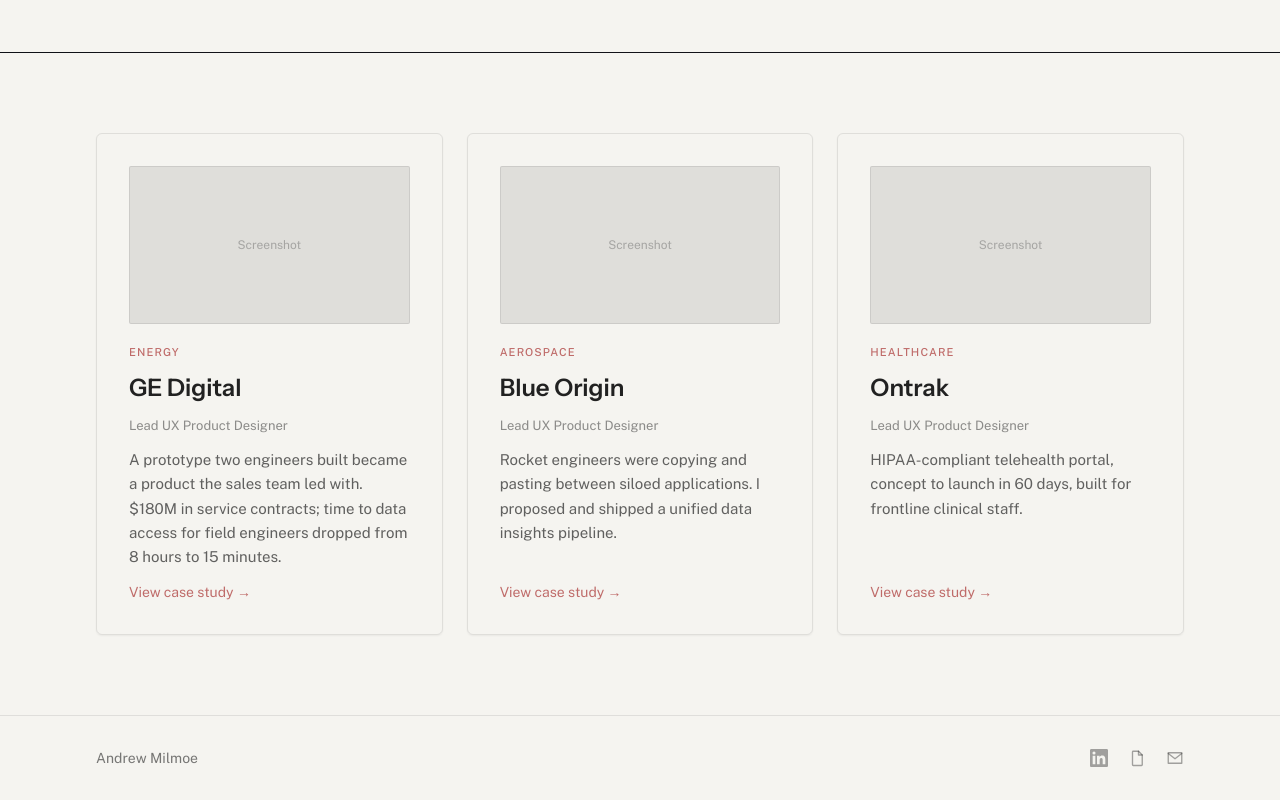
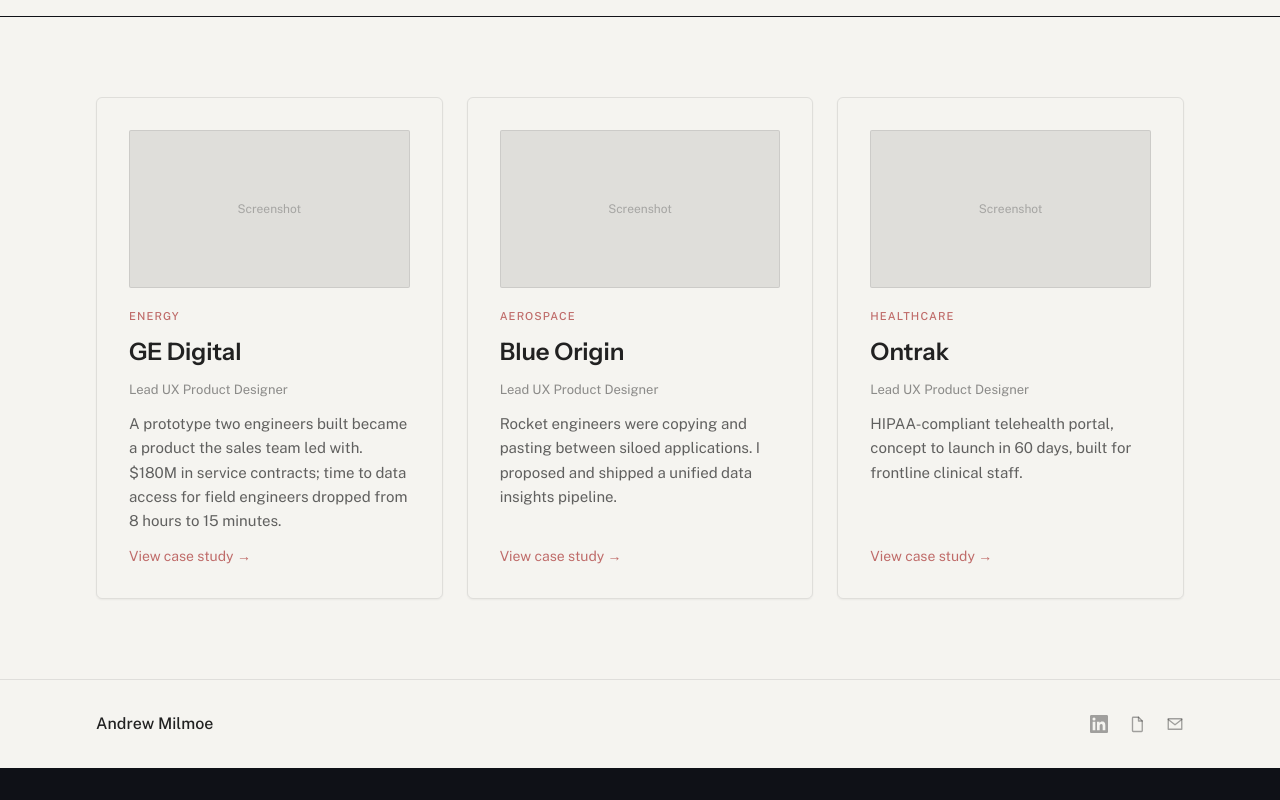
Before and after one commit to Coolaboratory/milmoe.com, a React (Vite) app: page / in a window 1280 px wide. Shown: the part 1256-2056 px from the top of the page. After the commit the page ends 2024 px from the top, so only its background shows below. Built offline with nearby package versions, Linux system fonts and the light colour scheme.

Commit message:
Halve header height, double header-drop duration, match footer name styling to header

```diff
--- a/src/App.tsx
+++ b/src/App.tsx
@@ -56,7 +56,7 @@
         reducedMotion || introDone ? '' : 'header-drop'
       } ${hidden && !reducedMotion ? 'header-hidden' : ''}`}
     >
-      <div className="max-w-7xl mx-auto h-[72px] flex items-center justify-between gap-6">
+      <div className="max-w-7xl mx-auto h-9 flex items-center justify-between gap-6">
         <p className="font-body text-base font-medium text-text-light shrink-0">Andrew Milmoe</p>
         <p className="font-body text-[13px] text-text-light/60 hidden md:block">
           Chicago Area · Hybrid · andrew@milmoe.com
@@ -224,7 +224,7 @@
   return (
     <footer id="site-footer" className="bg-light border-t border-text-light/10 px-8 md:px-16 lg:px-24 py-8">
       <div className="max-w-7xl mx-auto flex items-center justify-between">
-        <p className="font-body text-sm text-text-light/60">Andrew Milmoe</p>
+        <p className="font-body text-base font-medium text-text-light">Andrew Milmoe</p>
         <div className="flex items-center gap-5">
           <a
             href="#"
--- a/src/index.css
+++ b/src/index.css
@@ -20,7 +20,7 @@
    0ms       — page is dark, nothing else visible
    1000ms    — video fades in (cubic ease) over 1000ms, done at 2000ms
    3000ms    — background fades from dark to light over 600ms, done at 3600ms
-   4000ms    — header drops down over 550ms, done at 4550ms
+   4000ms    — header drops down over 1100ms, done at 5100ms
    5000ms    — headline flies in from the left over 600ms, done at 5600ms
    5600ms+   — Grid rows fade in one at a time, 250ms apart (delays set inline per row) */
 
@@ -59,7 +59,7 @@
   to { transform: translateY(0); }
 }
 .header-drop {
-  animation: header-drop 550ms cubic-bezier(0.25, 1, 0.5, 1) 4000ms both;
+  animation: header-drop 1100ms cubic-bezier(0.25, 1, 0.5, 1) 4000ms both;
 }
 
 /* Header slides away as the footer comes into view; a plain state-driven
```
